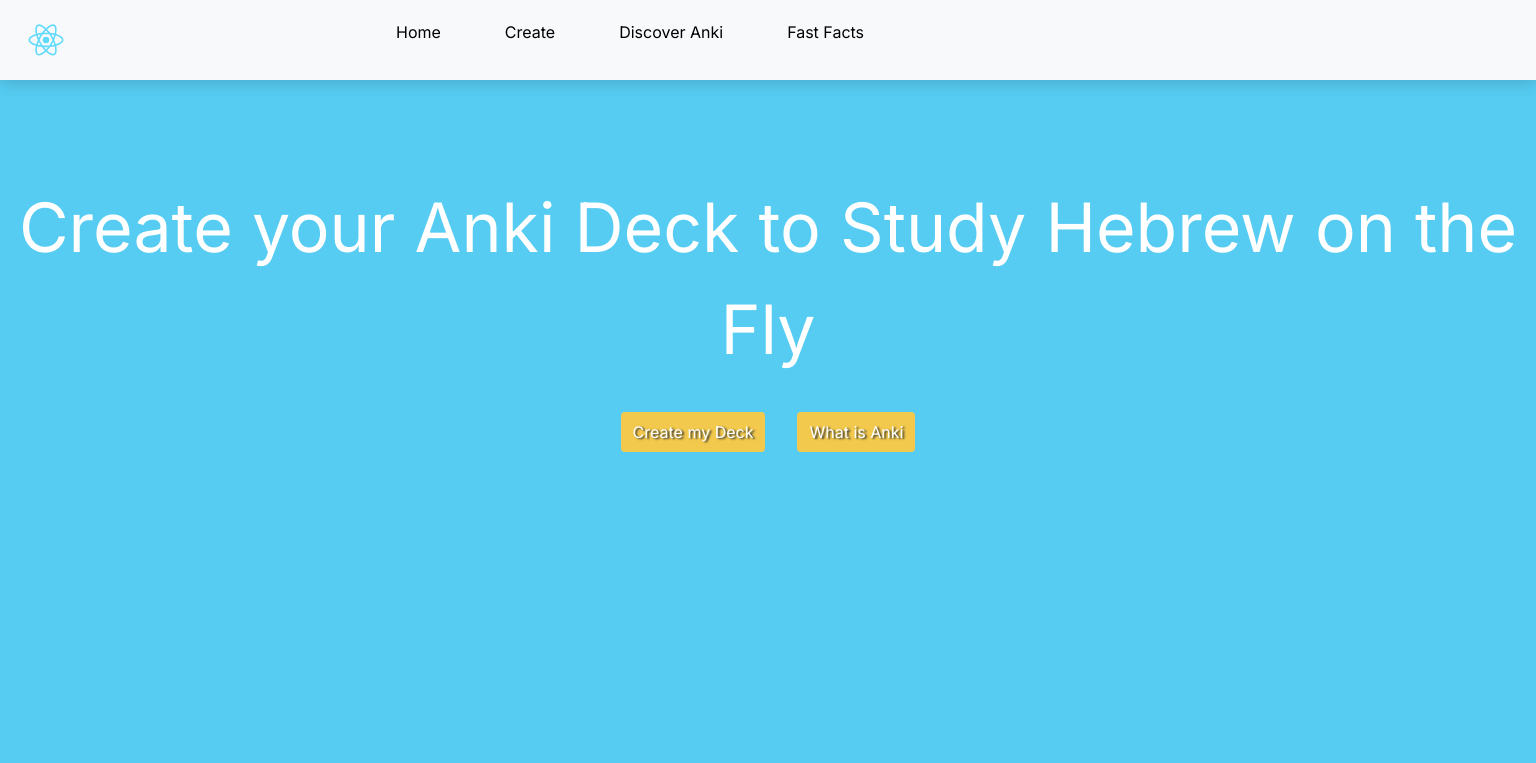
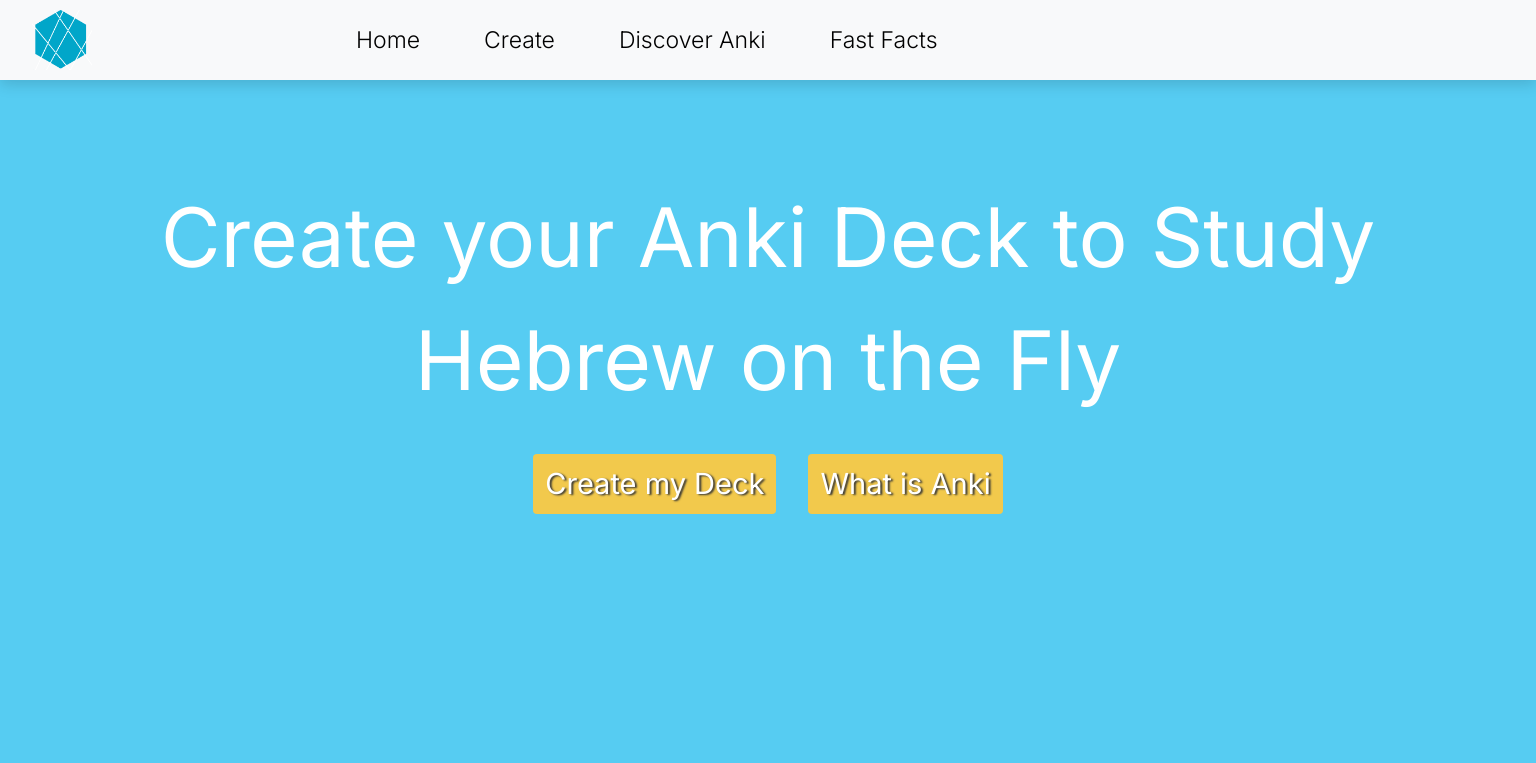
Before and after one commit to danielpassy/Translang-deck-FrontEnd, a React app: page / in a window 1536 px wide. Shown: the top 763 px of the page. Built offline with nearby package versions, Linux system fonts and the light colour scheme.

Commit message:
design changes

```diff
--- a/public/index.html
+++ b/public/index.html
@@ -9,7 +9,7 @@
     <meta name="theme-color" content="#000000" />
     <meta
       name="description"
-      content="Web site created using create-react-app"
+      content="Translang, your best tool for fast Hebrew learning"
     />
     <link rel="apple-touch-icon" href="%PUBLIC_URL%/logo192.png" />
     <!--
@@ -17,29 +17,12 @@
       user's mobile device or desktop. See https://developers.google.com/web/fundamentals/web-app-manifest/
     -->
     <link rel="manifest" href="%PUBLIC_URL%/manifest.json" />
-    <!--
-      Notice the use of %PUBLIC_URL% in the tags above.
-      It will be replaced with the URL of the `public` folder during the build.
-      Only files inside the `public` folder can be referenced from the HTML.
 
-      Unlike "/favicon.ico" or "favicon.ico", "%PUBLIC_URL%/favicon.ico" will
-      work correctly both with client-side routing and a non-root public URL.
-      Learn how to configure a non-root public URL by running `npm run build`.
-    -->
-    <title>React App</title>
+    <title>Translang</title>
   </head>
   <body>
     <noscript>You need to enable JavaScript to run this app.</noscript>
     <div id="root"></div>
-    <!--
-      This HTML file is a template.
-      If you open it directly in the browser, you will see an empty page.
 
-      You can add webfonts, meta tags, or analytics to this file.
-      The build step will place the bundled scripts into the <body> tag.
-
-      To begin the development, run `npm start` or `yarn start`.
-      To create a production bundle, use `npm run build` or `yarn build`.
-    -->
   </body>
 </html>
--- a/src/components/Cards.js
+++ b/src/components/Cards.js
@@ -38,7 +38,7 @@
                             </div>
                         <p className='text'>
                             Pairing Anki with exposure to the language is the fastest way to acquire a new Language.
-                            <p className="m-0 p-0">You may get fluent in 2 Years!</p>
+                            <p className="m-0 p-0">Get fluent in less than 2 Years!</p>
                         </p>
                     </div>
                 </div>
--- a/src/components/Description.js
+++ b/src/components/Description.js
@@ -23,7 +23,7 @@
                     offset={-70}
                     duration={500}
                 ><div className="btn ">
-                    <p className='text whiteFont transparentWhite p-1 rounded'>
+                    <p className='text whiteFont transparentWhite p-2 rounded'>
                         Discover More!
                     </p>
                 </div>
--- a/src/components/Hero.js
+++ b/src/components/Hero.js
@@ -10,7 +10,8 @@
 
     return (
         <div id={id} className='babyBlue fullHeight align-items-center' >
-            <div style={verticalCenter}><div className='text-center title p-3 halfHeight'>
+            <div style={verticalCenter}>
+                <div className='text-center title p-3 halfHeight'>
                     Create your Anki Deck to Study Hebrew on the Fly
                 </div>
                 <div className='d-flex justify-content-center'>
@@ -23,7 +24,9 @@
                             offset={-70}
                             duration={500}
                         >
+                            <p className='p-0 m-0 text'>
                                 Create my Deck
+                            </p>
                         </Link>
                     </div>
                     <div className='    second m-3 pt-2 pb-2 w15 btn btn-primary babyYellow border-0 mb-3 textShadow'>
@@ -35,10 +38,13 @@
                             offset={-70}
                             duration={500}
                         >
+                            <p className='p-0 m-0 text'>
                                 What is Anki
+                            </p>
                         </Link>
                     </div>
-                </div></div>
+                </div>
+            </div>
         </div>
     )
 }
--- a/src/components/MainPage.js
+++ b/src/components/MainPage.js
@@ -31,7 +31,7 @@
                 <Cards id='Cards' />
                 <div id='Action' style={styleStartWithAnki} className='fullHeight babyBlue text-center'>
                     <div className='w-100' style={{ height: `20vh` }}></div>
-                    <div className="btn btn-primary babyYellow blackFont  rounded title pl-3 pr-3"> Start with Anki </div>
+                    <div onClick={() => window.open("https://apps.ankiweb.net/")} className="btn btn-primary babyYellow blackFont  rounded title pl-3 pr-3"> Start with Anki </div>
                 </div>
                 <Footer />
             </div>
--- a/src/components/NavBar.js
+++ b/src/components/NavBar.js
@@ -1,5 +1,5 @@
 import React, { useState, useEffect, useRef } from 'react'
-import logo from "./../logo.svg";
+import logo from "./../logo_symbol_transparent.png";
 import { Link, animateScroll as scroll } from "react-scroll";
 
 
@@ -40,7 +40,7 @@
   function handleToggle() {
 
     // it can only work while in mobile mode
-    if (document.body.clientWidth < 906) {
+    if (document.body.clientWidth < 992) {
       if (isIdle.current) {
         setTransitioningIn(!transitionIn)
       }
@@ -96,7 +96,7 @@
       {/* toggler  */}
       <img
         src={logo}
-        className="nav-logo"
+        className="nav-logo ml-3"
         alt="Logo"
         onClick={scrollToTop}
       />
@@ -128,7 +128,7 @@
               offset={-70}
               duration={500}
               onClick={handleToggle}
-              className='p-3'
+              className='p-3 smallText'
 
             >
               Home
@@ -143,7 +143,7 @@
               offset={-70}
               duration={500}
               onClick={handleToggle}
-              className='p-3'
+              className='p-3 smallText'
 
             >
               Create
@@ -158,7 +158,7 @@
               offset={-70}
               duration={500}
               onClick={handleToggle}
-              className='p-3'
+              className='p-3 smallText'
             >
               Discover Anki
               </Link>
@@ -172,7 +172,7 @@
               offset={-70}
               duration={500}
               onClick={handleToggle}
-              className='p-3'
+              className='p-3 smallText'
             >
               Fast Facts
               </Link>
--- a/src/css.css
+++ b/src/css.css
@@ -24,6 +24,11 @@
     font-size: 22px !important;
     font-weight: 400;
 }
+
+.smallText {
+    font-size: 18px ;
+    font-weight: 400;
+}
 .or {
     font-size: 28px !important;
     font-weight: 700;
@@ -36,7 +41,27 @@
 .whiteFont {
     color: white !important;
 }
+@media screen and (min-width: 1400px) {
+    .title {
+        font-size: 82px !important;
+        color:white;
+        font-weight: 400;
+    }
+    .subTitle {
+        font-size: 43px !important;
+        color: white;
+        font-weight:500
+    }
+    .text {
+        font-size: 29px !important;
+        font-weight: 400;
+    }
 
+    .smallText {
+        font-size: 23px ;
+        font-weight: 400;
+    }
+}
 @media screen and (max-width: 992px) {
     .title {
         font-size: 48px !important;
--- a/src/index.js
+++ b/src/index.js
@@ -8,7 +8,6 @@
     <Main />
   </React.StrictMode>,
   document.querySelector('#root')
-  // document.getElementById('root')
 );
 
 // If you want your app to work offline and load faster, you can change
--- a/src/nav.css
+++ b/src/nav.css
@@ -24,7 +24,7 @@
 }
 
 .nav-content {
-  max-width: 900px;
+  max-width: 996px;
   padding: 0rem 3rem;
   margin: 0 auto;
   display: flex;
@@ -33,8 +33,8 @@
   height: 100%;
 }
 
-.nav-itens{
-  margin-bottom: 0px;
+.nav-items {
+  margin-bottom: 0px !important;
 }
 
 .nav-item {
@@ -45,6 +45,7 @@
 .nav-item > a {
   text-decoration: none;
   color: black;
+  font-weight:300
 }
 
 .active {
@@ -57,7 +58,7 @@
 /* --------- Mobile Full Screen seetings ---------  */
 
 /* the 906px is an important size to remove a bug */
-@media screen and (max-width: 906px) {
+@media screen and (max-width: 992px) {
   /* fadein (plus toggle) */
   .fullscreen {
     z-index: 1;
@@ -107,9 +108,13 @@
   /* the navbar while in android mode */
   ul > li {
     padding: 5vh;
-    font-weight:700;
     color:white;
-    font-size:32px
+
+  }
+
+  ul > li > a{
+    font-weight:700 !important;
+    font-size:32px !important
   }
   .nav-item > a:not(.active){
     color:white;
```
Also changed, not shown: public/favicon.ico, src/logo_symbol_transparent.png (added). Lines whose indentation alone changed are shown as unchanged.
